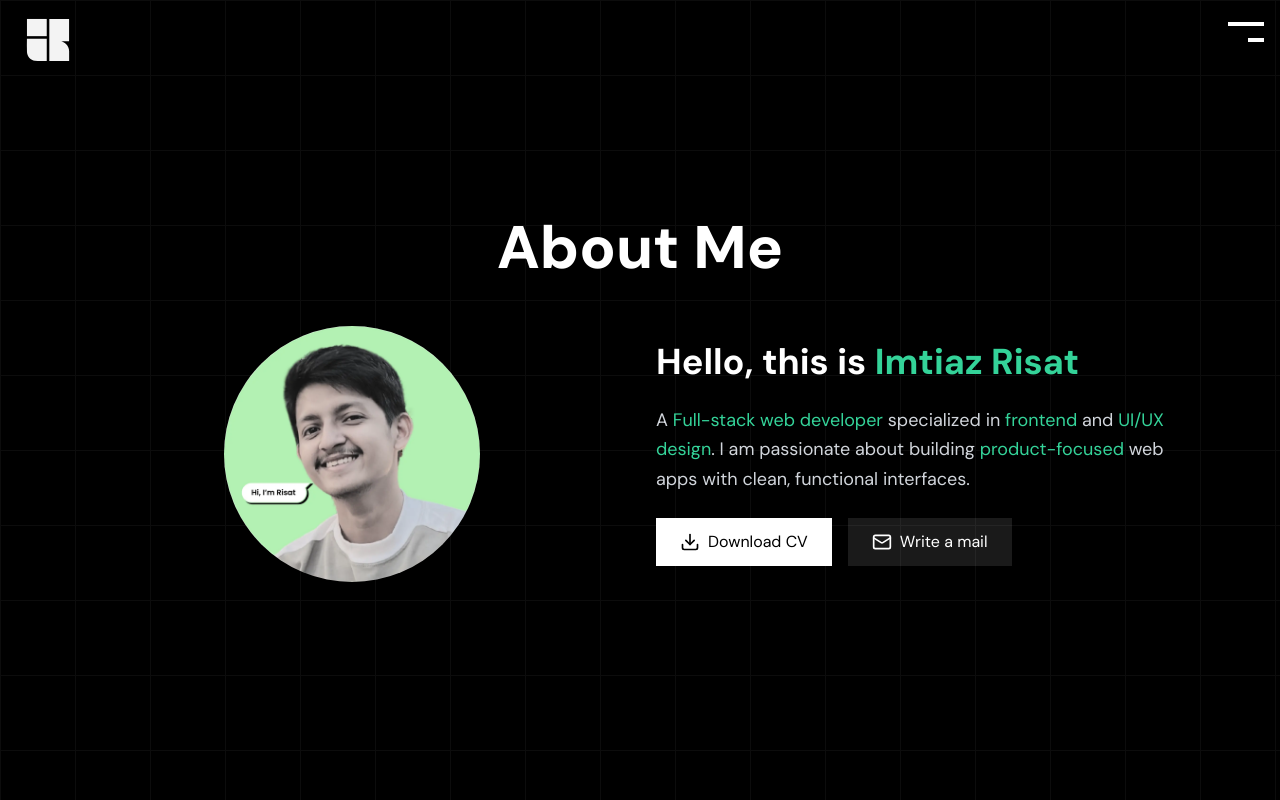
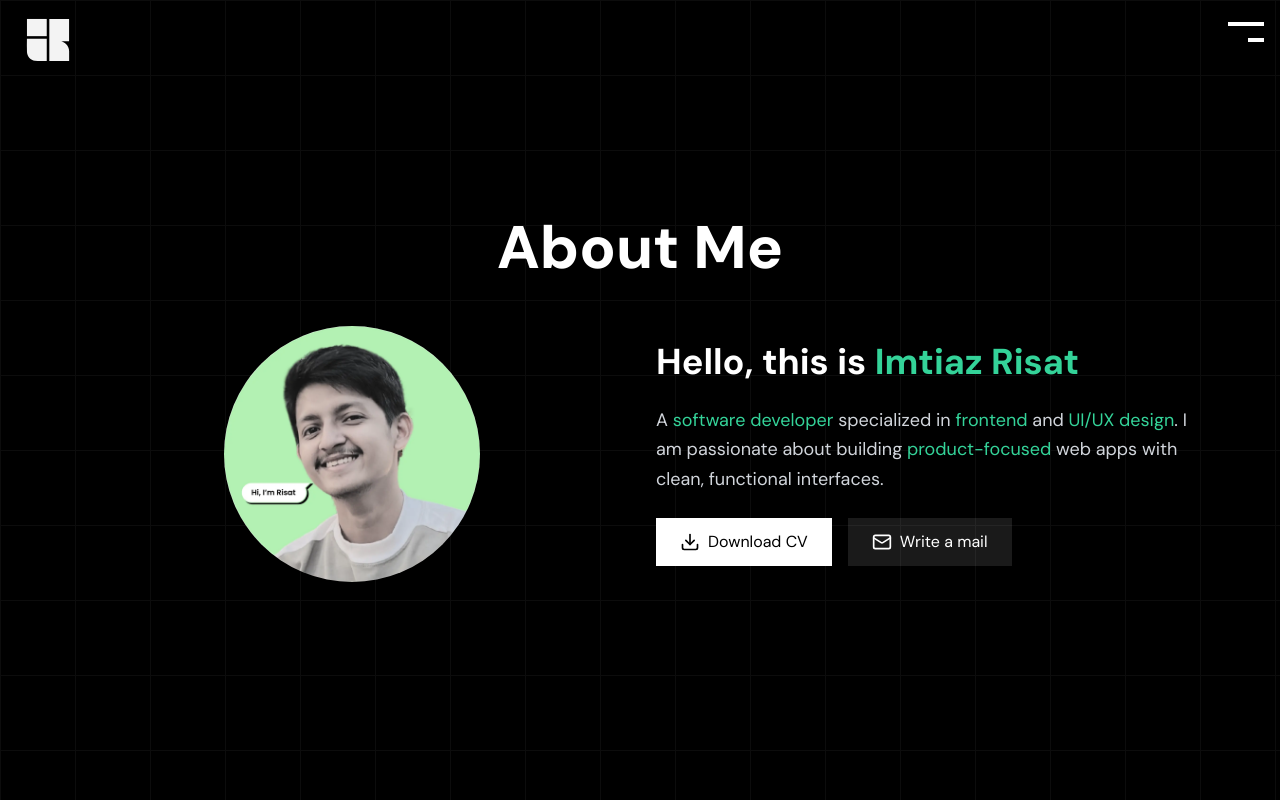
Before and after one commit to imtiaz-risat/my-portfolio, a Next.js app: page /about in a window 1280 px wide. Shown: the top 800 px of the page. Built offline with nearby package versions, Linux system fonts and the light colour scheme.

Commit message:
refactor: Update About page description to reflect software development specialization, changing "full-stack web developer" to "software developer" for clarity

```diff
--- a/app/about/page.jsx
+++ b/app/about/page.jsx
@@ -99,10 +99,7 @@ function AboutPage() {
                   <span className="text-emerald-400">Imtiaz Risat</span>
                 </h2>
                 <p className="text-lg text-gray-300 leading-relaxed">
-                  A{" "}
-                  <span className="text-emerald-400">
-                    Full-stack web developer
-                  </span>{" "}
+                  A <span className="text-emerald-400">software developer</span>{" "}
                   specialized in{" "}
                   <span className="text-emerald-400">frontend</span> and{" "}
                   <span className="text-emerald-400">UI/UX design</span>. I am
```
